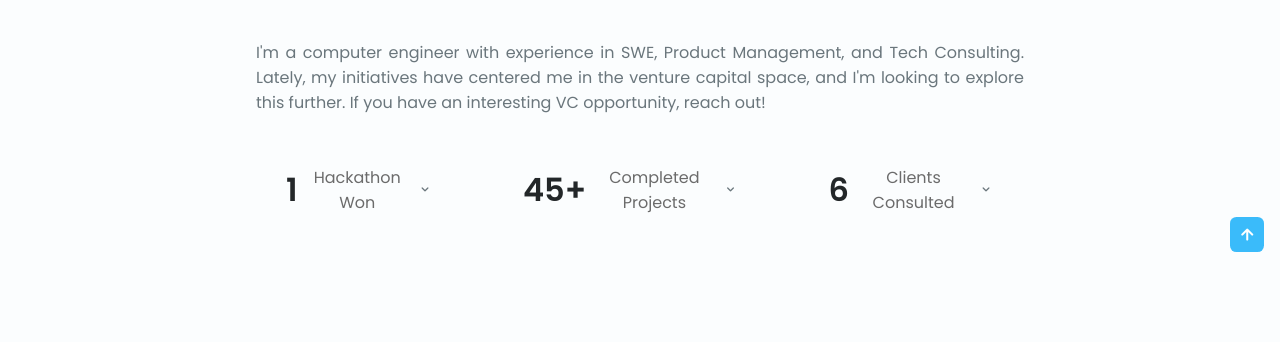
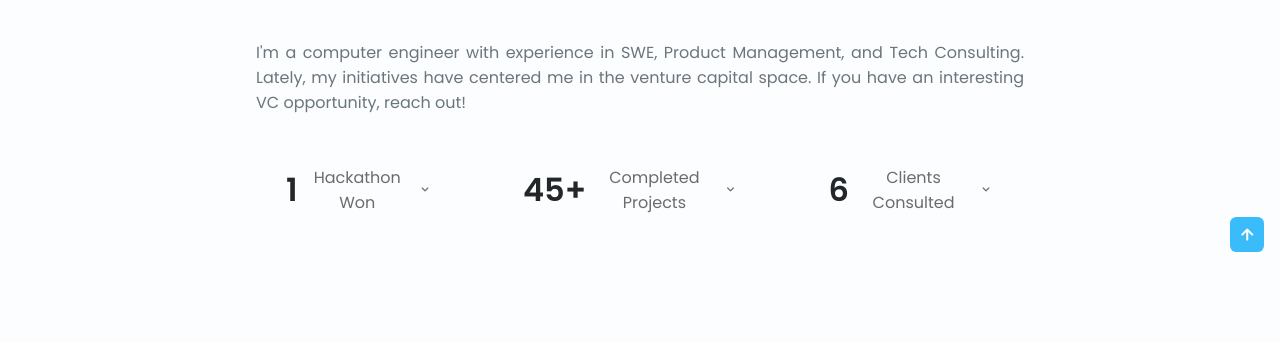
Before and after one commit to Daniel-Lamb/Daniel-Lamb-Website2.0, a plain HTML site: page index.html in a window 1280 px wide. Shown: the part 708-1050 px from the top of the page. Drawn offline with nearby package versions, Linux system fonts and the light colour scheme.

Commit message:
Update index.html

```diff
--- a/index.html
+++ b/index.html
@@ -186,7 +186,7 @@
                 <div class="about__container container">
                     <!-- Description -->
                     <p class="about__description">
-                        I'm a computer engineer with experience in SWE, Product Management, and Tech Consulting. Lately, my initiatives have centered me in the venture capital space, and I'm looking to explore this further. If you have an interesting VC opportunity, reach out!
+                        I'm a computer engineer with experience in SWE, Product Management, and Tech Consulting. Lately, my initiatives have centered me in the venture capital space. If you have an interesting VC opportunity, reach out!
                     </p>
 
                     <!-- Stats Section -->
```
